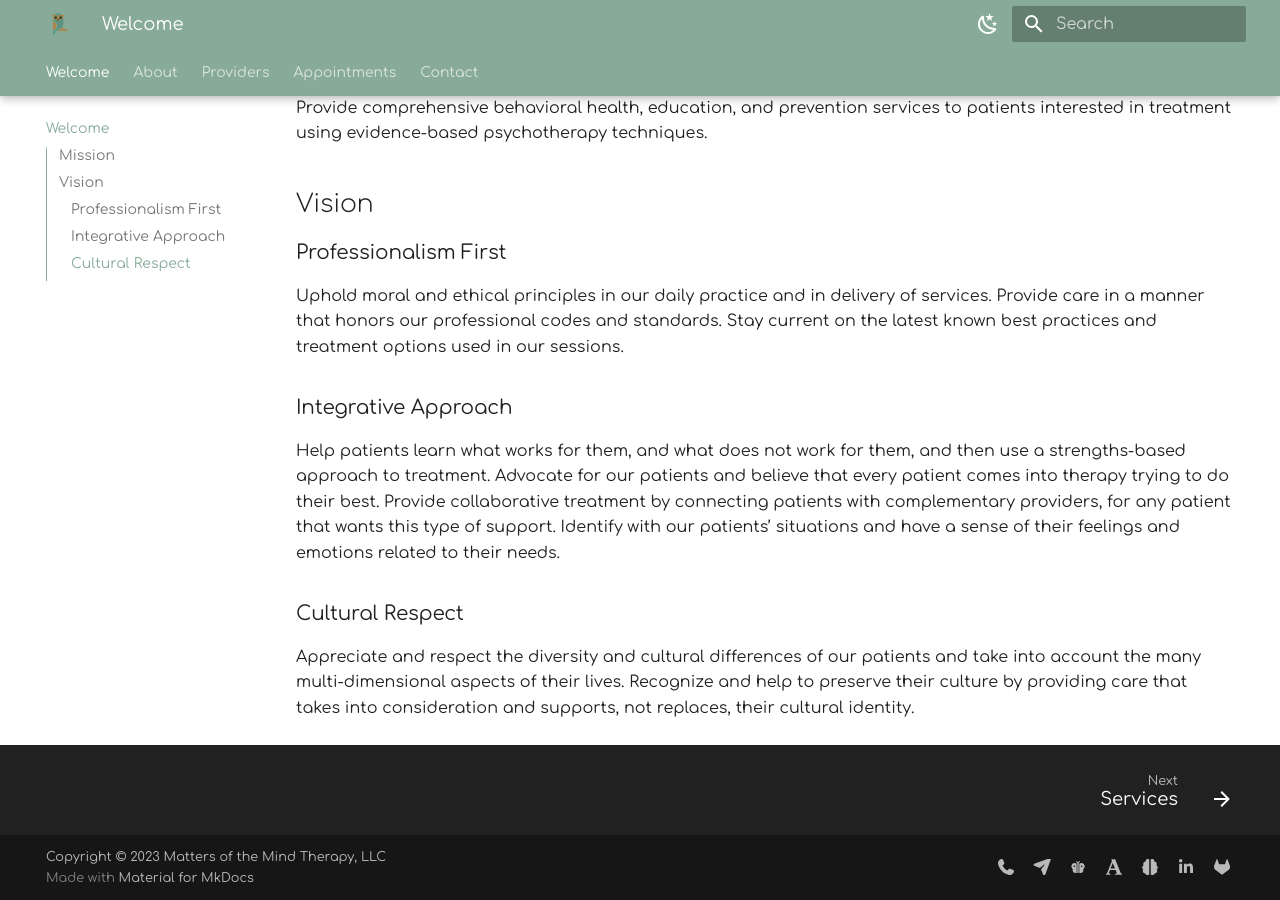
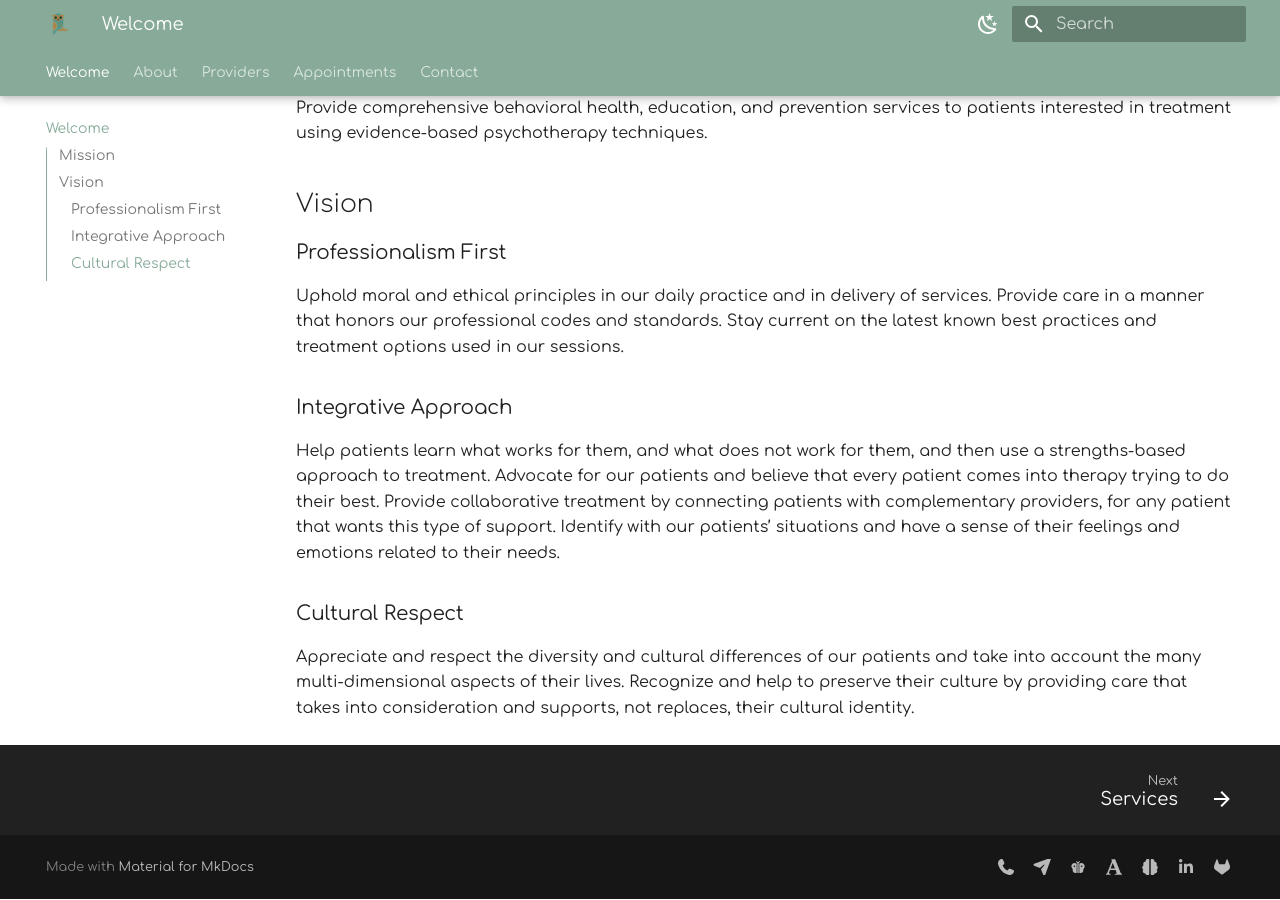
Before and after one commit to motm-therapy/website, an MkDocs documentation site: the page built from docs/index.md, in a window 1280 px wide and 900 px high, scrolled down 543 px. Built offline with MkDocs 1.6.1 and Material for MkDocs 9.7.7, drawn with Linux system fonts in a browser that asks for light colours.

Commit message:
Update mkdocs.yml

```diff
--- a/mkdocs.yml
+++ b/mkdocs.yml
@@ -88,6 +88,6 @@ extra:
       link: https://gitlab.com/motm-therapy/
       name: Check us out on Gitlab
 
-copyright: Copyright &copy; 2023 Matters of the Mind Therapy, LLC
+copyright:   # This line is automatically populated at build time, do not modify it
 
 ...
```
